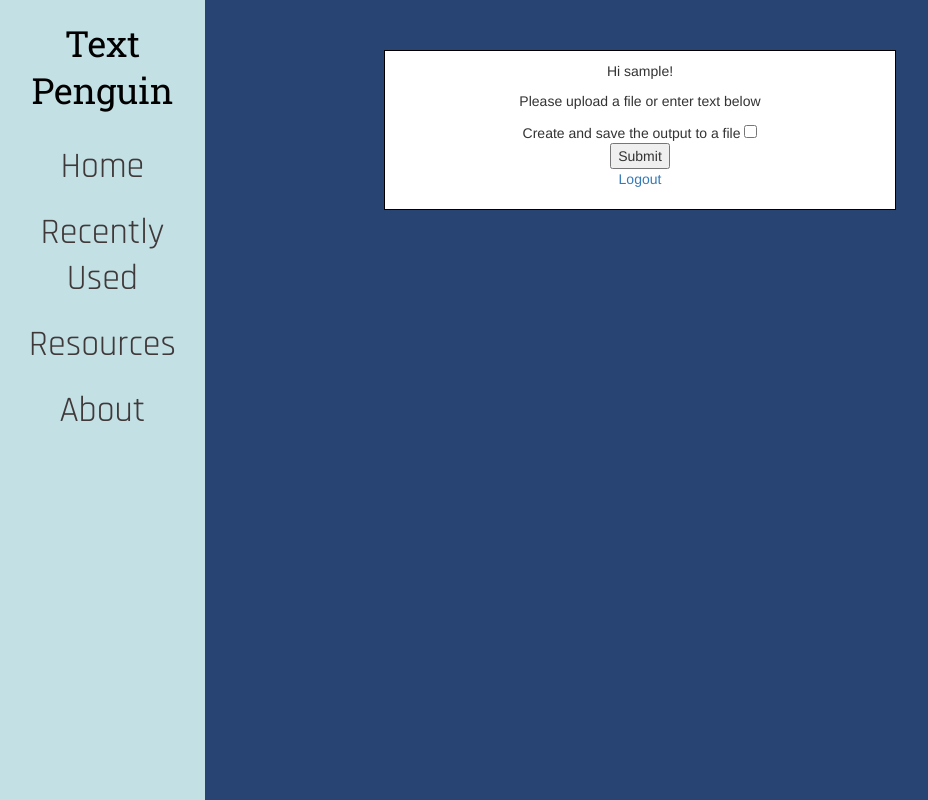
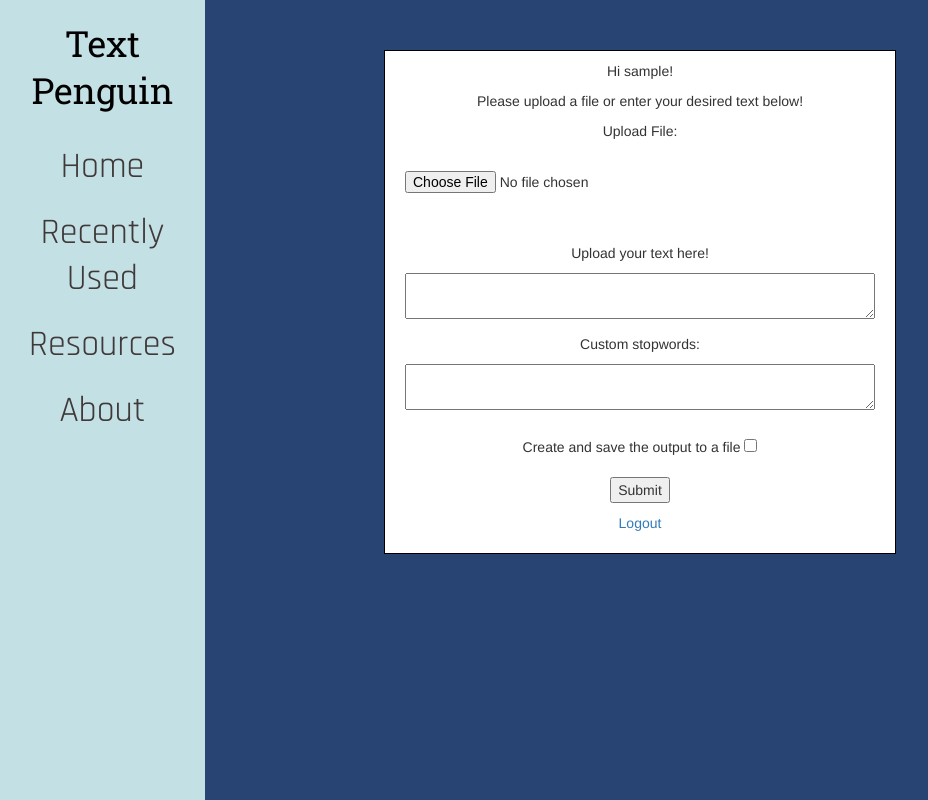
Before and after one commit to SCCapstone/ClubPenguinFanPage, a Django app: template Main/templates/home.html in a window 1280 px wide. Shown: the whole page, without its empty margins (0-928 px from the left). Run offline with Django 3.2, Linux system fonts and the light colour scheme; the template is opened without the code that fills it, so the values that code supplies are empty; the visitor is signed in with stand-in values (Sample User, id 1); some libraries are stand-ins or nearby versions.

Commit message:
in progress form for ainsley to edit, get output from textbox and use in the tfidf method

```diff
--- a/Main/templates/home.html
+++ b/Main/templates/home.html
@@ -12,13 +12,19 @@
 	{% if user.is_authenticated %}
 		<div id="login_status">
 		<p>Hi {{ user.username }}!</p>
-		<p>Please upload a file or enter text below</p>
+		<p>Please upload a file or enter your desired text below! </p>
 		<body>
-			<form action="/result/" method="POST" class="post-form" enctype="multipart/form-data">
+			<form action="{% url 'home' %}" method="POST">
 				{% csrf_token %}
-				{{ form.as_p }}
-				Create and save the output to a file <input type="checkbox" name="output_file" value="Output File" > <br>
-				<input type="submit" value="Submit">
+				<p>Upload File:<p> <br>
+				<input type="file" name="uploadfile"> <br><br>
+				<p>Upload your text here! <p>
+				<textarea name='input_text' placeholder="Upload text for analysis here!" style= "width:100%"> </textarea> <br>
+				<p>Custom stopwords: <p>
+				 <textarea name='stopwords' placeholder="Add any words you would like to exclude from analysis here!"
+					 style= "width:100%"> </textarea> <br>
+				 <br> Create and save the output to a file <input type="checkbox" name="output_file" value="Output File" > <br>
+				 <br> <input type="submit" value="Submit"> <br>
 			</form>
 		</body>
   		<p><a href="{% url 'logout' %}">Logout</a></p>
```
